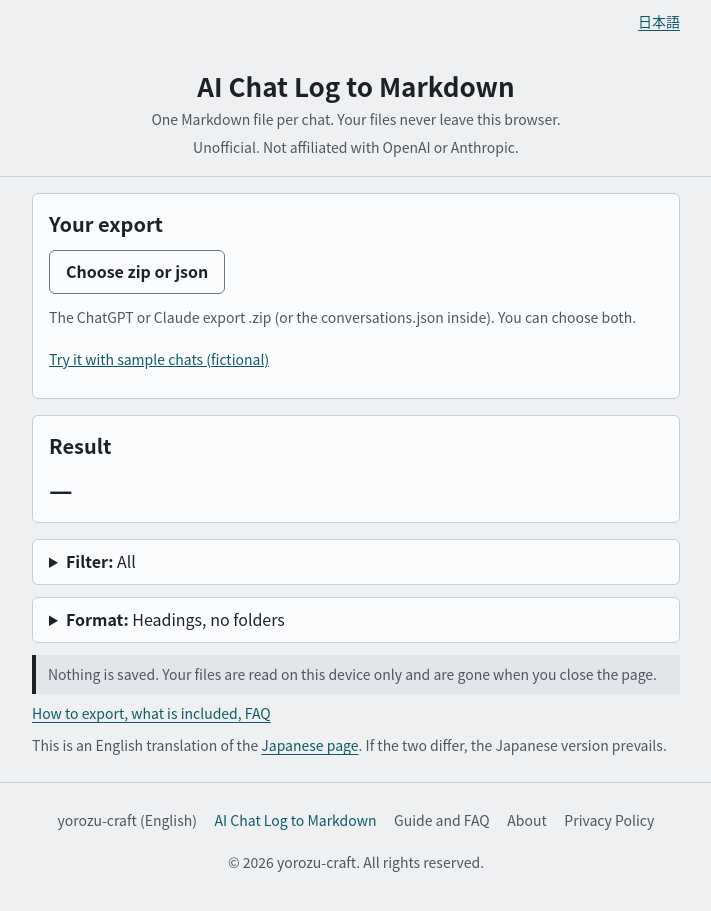
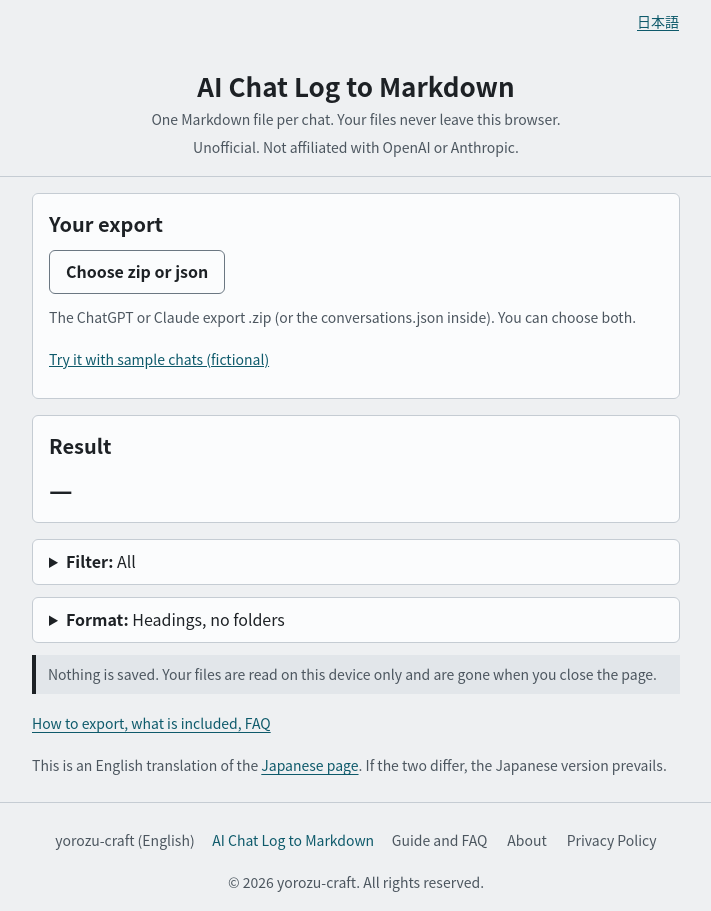
Before and after one commit to YouheiOonuki/ai-log, a plain HTML site: page en/index.html in a window 1280 px wide. Shown: the whole page, without its empty margins (284-995 px from the left). Drawn offline with Linux system fonts and the light colour scheme.

Commit message:
ai-log: 押す所を 44 px・間 8 px に —— 足もとの一覧・使い方へのリンク・言語の切り替え（Q-496。年 × 月・曜日 × 時刻の升は Fable の判断待ちで変えていない）
Co-Authored-By: Claude Opus 5.5 <noreply@anthropic.com>

```diff
--- a/style.css
+++ b/style.css
@@ -89,7 +89,7 @@ html { -webkit-text-size-adjust: 100%; text-size-adjust: 100%; }
 
 /* 日英の切り替え（README「ツールを追加するとき」23） */
 .lang-switch { text-align: right; font-size: var(--fs-s); padding: 0 max(var(--sp-4), calc((100% - 680px) / 2 + var(--sp-4))); }
-.lang-switch a { display: inline-flex; align-items: center; min-height: var(--tap); }
+.lang-switch a { display: inline-flex; align-items: center; justify-content: center; min-height: var(--tap); min-width: var(--tap); }
 
 /* レイアウト */
 .app-main { max-width: 680px; margin: 0 auto; padding: var(--sp-4); }
@@ -113,6 +113,8 @@ html { -webkit-text-size-adjust: 100%; text-size-adjust: 100%; }
 .faq dt::before { content: 'Q. '; }
 .faq dd { color: var(--muted); padding: var(--sp-1) 0 var(--sp-2) 1.2rem; border-bottom: 1px solid var(--border); }
 .small { font-size: var(--fs-s); color: var(--muted); margin-top: var(--sp-2); }
+/* 本文の後ろの使い方へのリンク（1 行に 1 つだけ。文中のリンクは含めない） */
+p.small > a[href="./guide.html"] { display: inline-flex; align-items: center; min-height: var(--tap); }
 
 /* フッター */
 .app-footer {
@@ -123,8 +125,8 @@ html { -webkit-text-size-adjust: 100%; text-size-adjust: 100%; }
   border-top: 1px solid var(--border);
   margin-top: var(--sp-2);
 }
-.footer-nav ul { list-style: none; display: flex; justify-content: center; flex-wrap: wrap; gap: 0 1.1rem; margin-bottom: var(--sp-2); }
-.footer-nav a { display: inline-flex; align-items: center; min-height: var(--tap); color: var(--muted); text-decoration: none; }
+.footer-nav ul { list-style: none; display: flex; justify-content: center; flex-wrap: wrap; gap: var(--sp-2) 1.1rem; margin-bottom: var(--sp-2); }
+.footer-nav a { display: inline-flex; align-items: center; justify-content: center; min-height: var(--tap); min-width: var(--tap); color: var(--muted); text-decoration: none; }
 .footer-nav a:hover, .footer-nav a[aria-current="page"] { color: var(--accent); }
 
 /* ===========================
```
